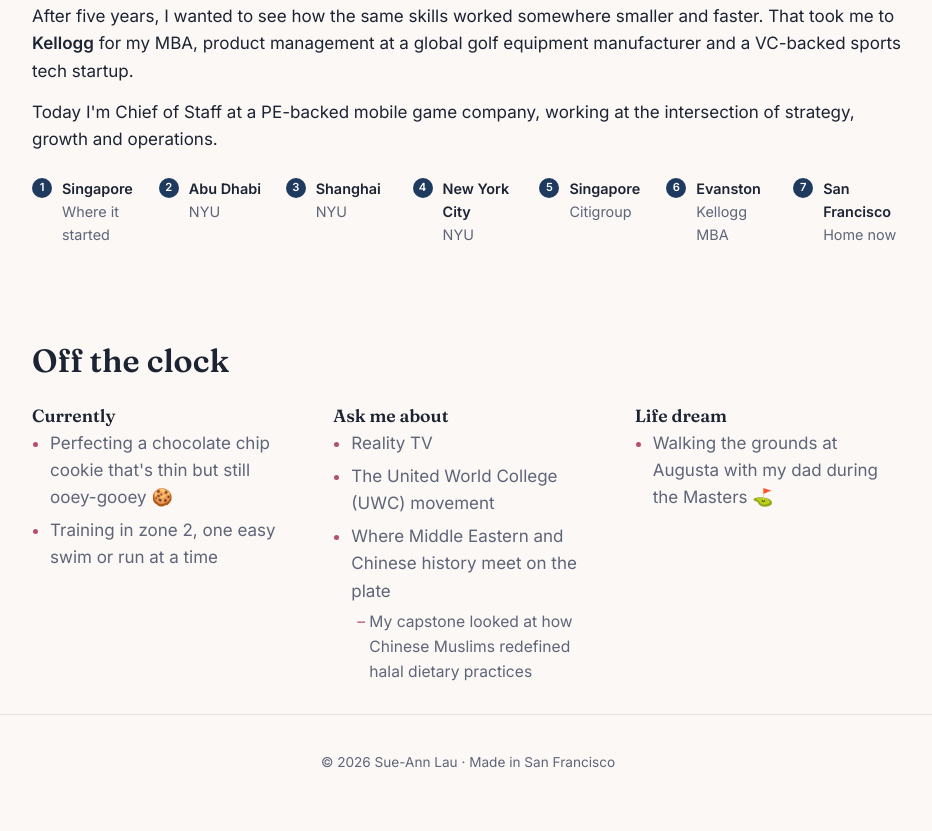
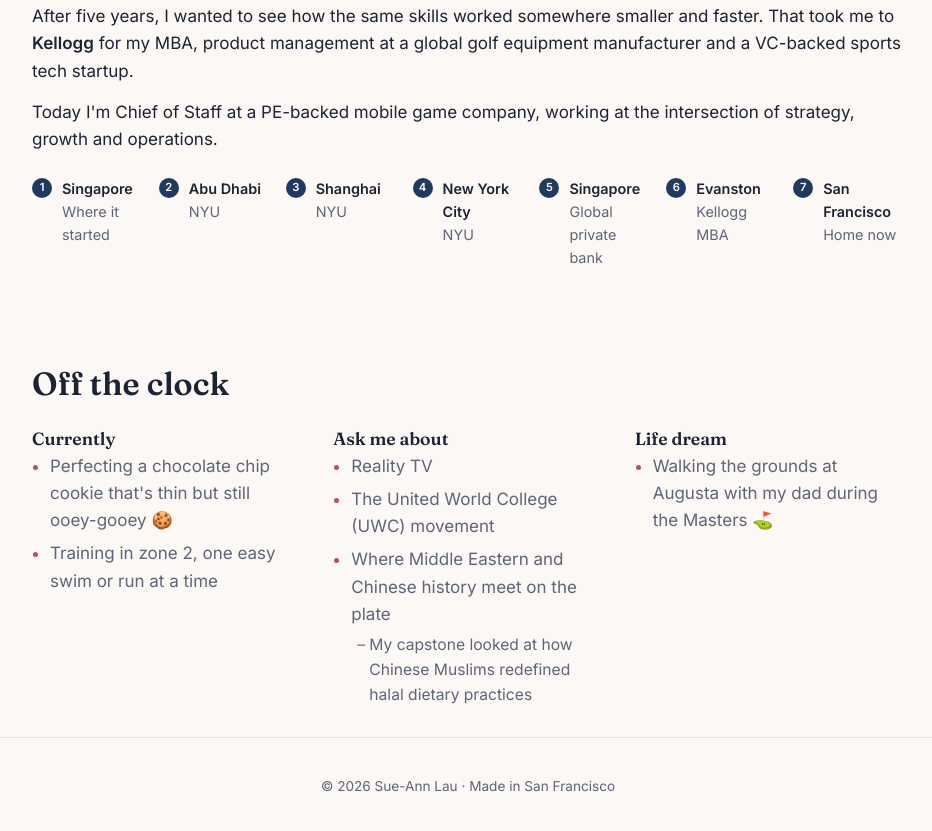
Before and after one commit to sue-annlau/sue-annlau.github.io, a plain HTML site: page index.html in a window 1280 px wide. Shown: the part 1060-1891 px from the top of the page, without its empty margins (172-1104 px from the left). Drawn offline with nearby package versions, Linux system fonts and the light colour scheme; no server answers.

Commit message:
Add files via upload

```diff
--- a/index.html
+++ b/index.html
@@ -91,7 +91,7 @@
           <li><b>Abu Dhabi</b> NYU</li>
           <li><b>Shanghai</b> NYU</li>
           <li><b>New York City</b> NYU</li>
-          <li><b>Singapore</b> Citigroup</li>
+          <li><b>Singapore</b> Global private bank</li>
           <li><b>Evanston</b> Kellogg MBA</li>
           <li><b>San Francisco</b> Home now</li>
         </ol>
```
